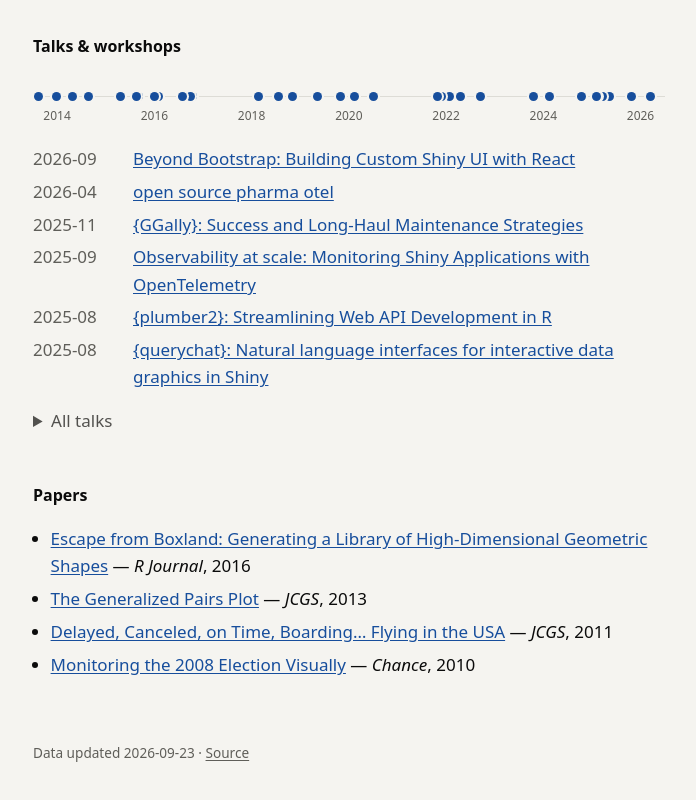
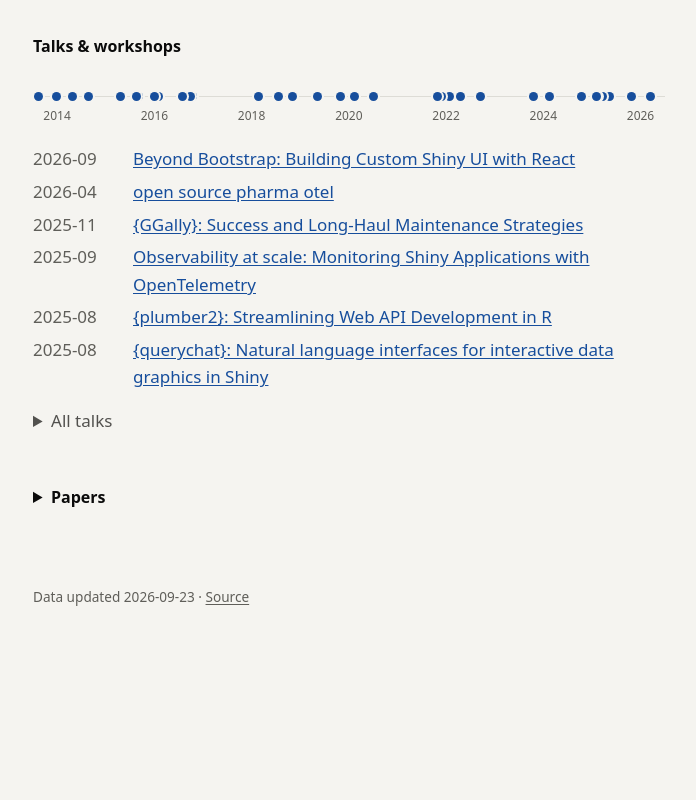
Before and after one commit to schloerke/schloerke.github.io, a plain HTML site: page index.html in a window 1280 px wide. Shown: the part 1498-2298 px from the top of the page, without its empty margins (291-987 px from the left). After the commit the page ends 2154 px from the top, so only its background shows below. Drawn offline with Linux system fonts and the light colour scheme.

Commit message:
feat: collapse papers section by default (#5)

```diff
--- a/index.html
+++ b/index.html
@@ -96,6 +96,8 @@
     .talks li { display: flex; gap: .75rem; }
     .talks time { color: var(--muted); flex: none; width: 5.5rem; font-variant-numeric: tabular-nums; }
     details summary { cursor: pointer; color: var(--text-2); margin-top: .5rem; }
+    summary.h2-summary { color: inherit; margin: 3rem 0 .75rem; }
+    summary.h2-summary h2 { display: inline; }
 
     #tip {
       position: fixed; pointer-events: none; z-index: 10; display: none;
@@ -178,13 +180,14 @@
     </section>
 
     <section aria-labelledby="papers-h">
-      <h2 id="papers-h">Papers</h2>
+      <details><summary class="h2-summary"><h2 id="papers-h">Papers</h2></summary>
       <ul class="plain">
         <li><a href="https://journal.r-project.org/archive/2016/RJ-2016-044/index.html">Escape from Boxland: Generating a Library of High-Dimensional Geometric Shapes</a> — <i>R Journal</i>, 2016</li>
         <li><a href="http://vita.had.co.nz/papers/gpp.pdf">The Generalized Pairs Plot</a> — <i>JCGS</i>, 2013</li>
         <li><a href="http://amstat.tandfonline.com/doi/abs/10.1198/jcgs.2011.3de">Delayed, Canceled, on Time, Boarding… Flying in the USA</a> — <i>JCGS</i>, 2011</li>
         <li><a href="http://chance.amstat.org/files/2010/12/Visually.pdf">Monitoring the 2008 Election Visually</a> — <i>Chance</i>, 2010</li>
       </ul>
+      </details>
     </section>
   </main>
 
```
Also changed, not shown: 1 other file.
